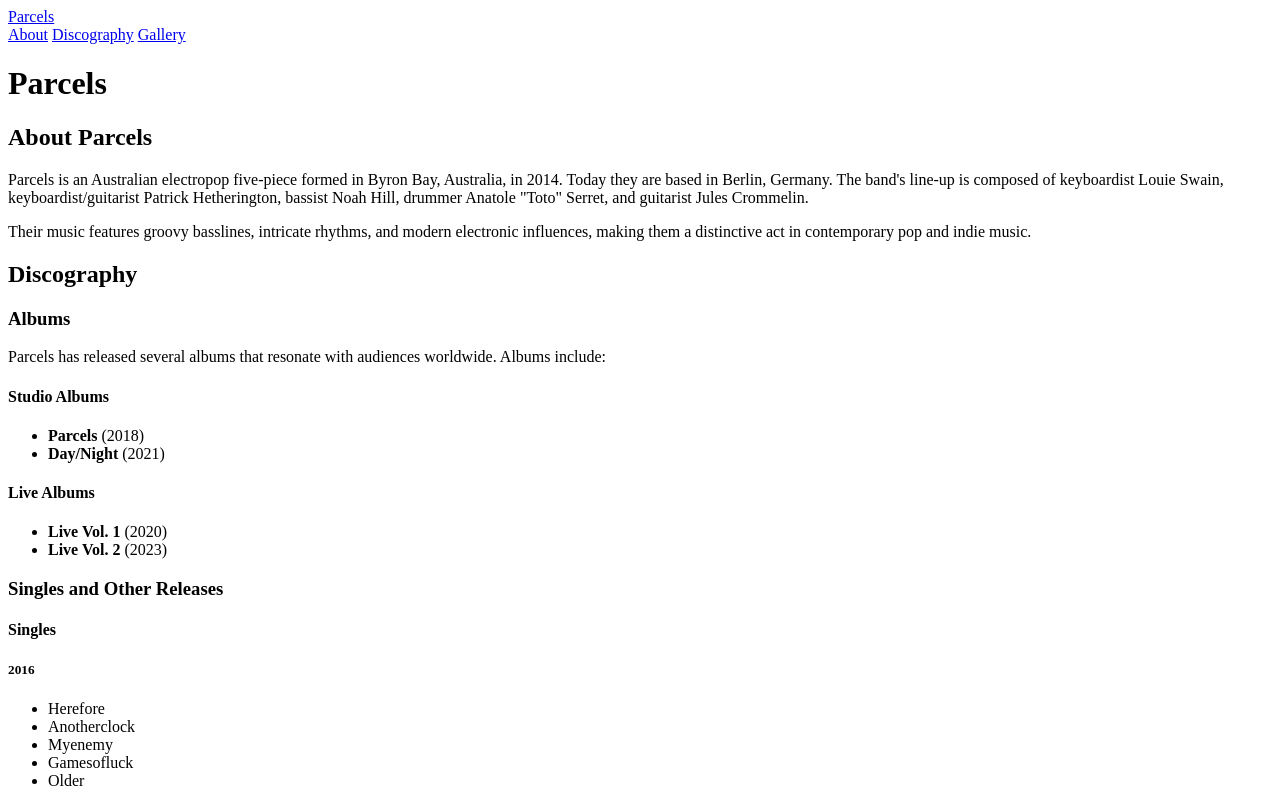
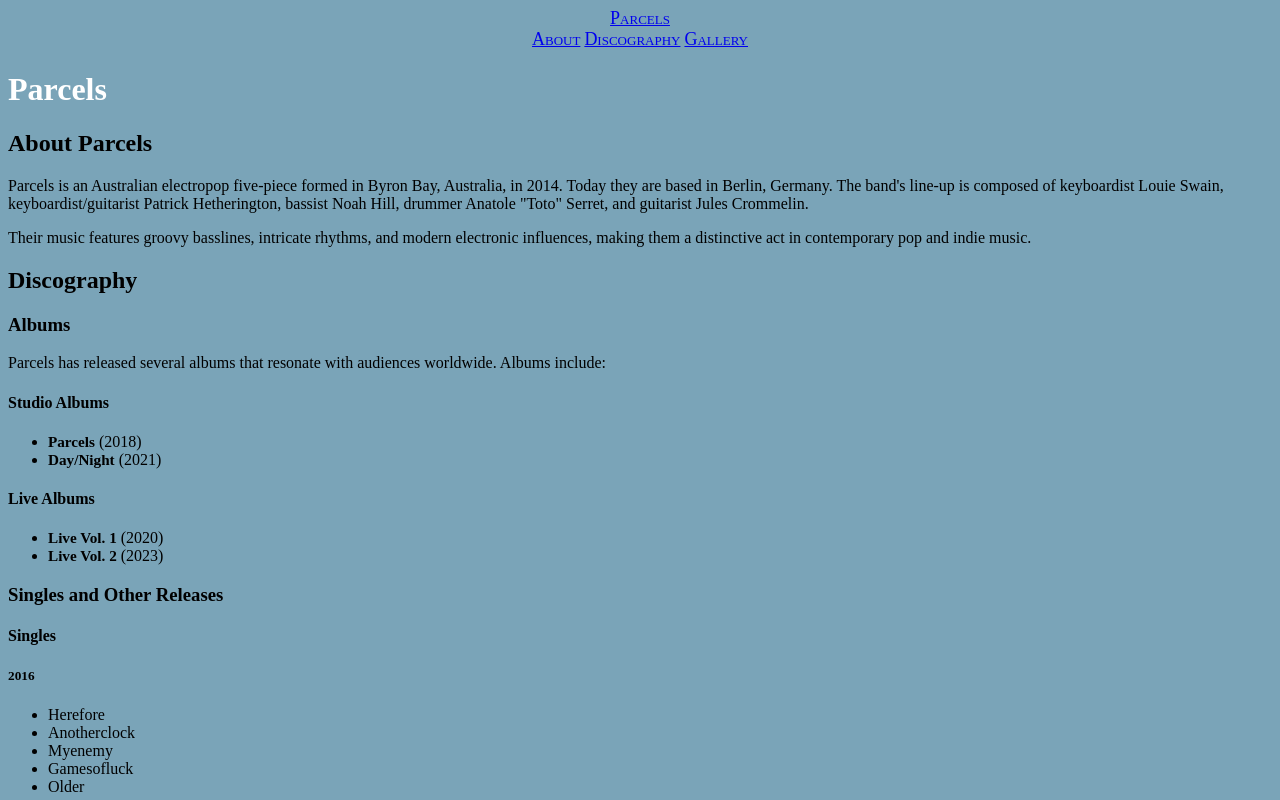
Before and after one commit to joeygarcia4/m4-hw4-garcia-jose, a plain HTML site: page index.html in a window 1280 px wide. Shown: the top 800 px of the page. Drawn offline with Linux system fonts and the light colour scheme.

Commit message:
add css styling

```diff
--- a/index.html
+++ b/index.html
@@ -5,6 +5,7 @@
     <meta name="viewport" content="width=device-width, initial-scale=1.0">
     <meta name="description" content="This is Parcels' meta description for their new website.">
     <title> Parcels - Official Website </title>
+    <link rel="stylesheet" type="text/css" href="styles.css"/>
 </head>
 
 <body>
--- /dev/null
+++ b/styles.css
@@ -0,0 +1,24 @@
+body {
+    background-color:rgb(122, 164, 184);
+}
+
+header, #gallery {
+    text-align: center;
+}
+
+article.text {
+    color:rgb(25, 43, 43)
+}
+
+body a {
+    font-variant: small-caps;
+    font-size: large;
+}
+
+h1 {
+    color: white;
+}
+
+li strong {
+    font-size: 95%
+}
```
